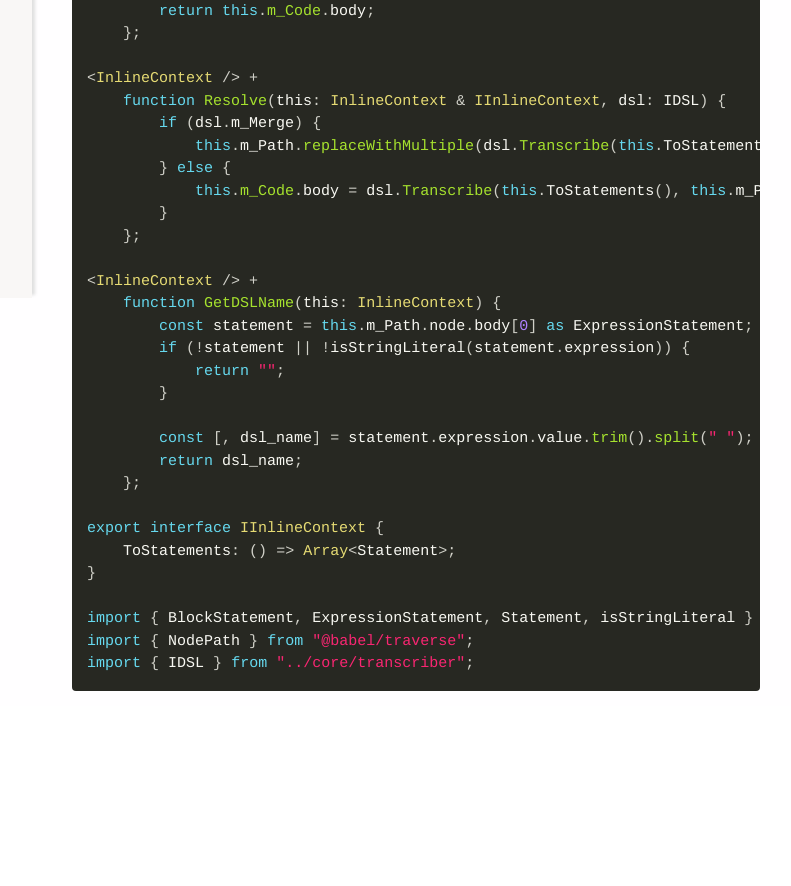
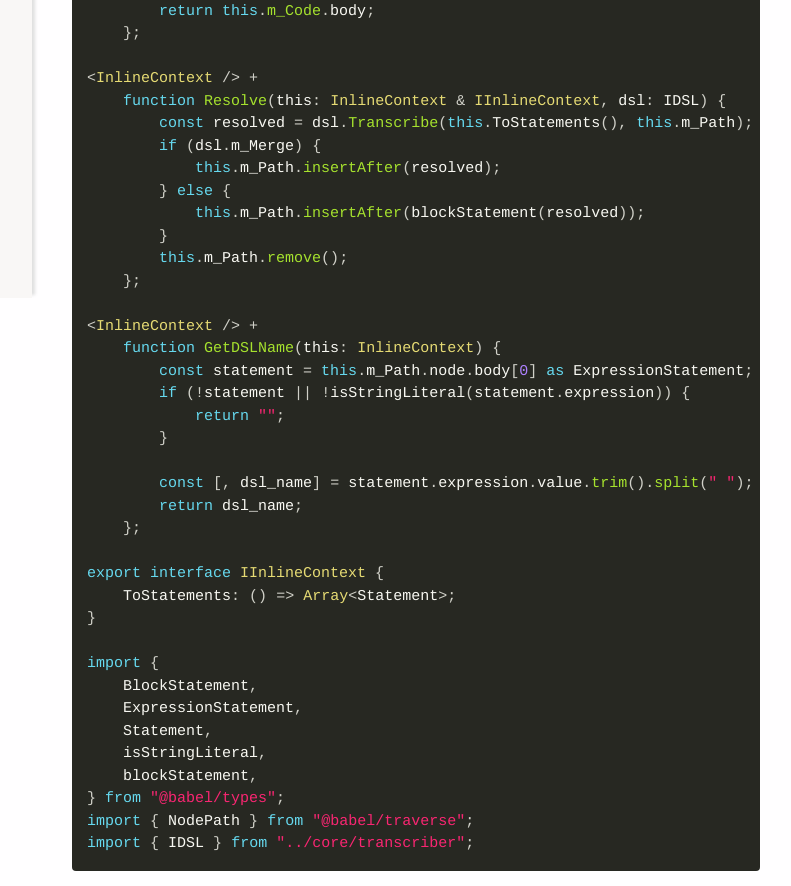
Before and after one commit to mistlog/typedraft, a plain HTML site: page src/code-object/inline-context.html in a window 1280 px wide. Shown: the part 502-1388 px from the top of the page, without its empty margins (224-1015 px from the left). Before the commit the page ends 1208 px from the top, so only its background shows below. Drawn offline with nearby package versions, Linux system fonts and the light colour scheme.

Commit message:
Deploying to gh-pages from  @ a8e036e151801821c09e5d613e9866cc952b72c1 🚀

```diff
--- a/src/code-object/inline-context.html
+++ b/src/code-object/inline-context.html
@@ -118,19 +118,19 @@
 
     <div class="contentarea">
         <pre class="syntaxhighlight"><code><span class="keyword">export</span> <span class="keyword">class</span> <span id="0" class="typename" data-toggle="tooltip" data-title="InlineContext">InlineContext</span> <span class="punctuation">{</span>
-    <span id="28" data-toggle="tooltip" data-title="NodePath&lt;BlockStatement&gt;">m_Path</span><span class="punctuation">:</span> <a href="inline-context.html#1307"><span data-toggle="tooltip" data-title="NodePath&lt;T&gt;">NodePath</span></a><span class="punctuation">&lt;</span><a href="inline-context.html#1211"><span data-toggle="tooltip" data-title="BlockStatement">BlockStatement</span></a><span class="punctuation">&gt;</span><span class="punctuation">;</span>
+    <span id="28" data-toggle="tooltip" data-title="NodePath&lt;BlockStatement&gt;">m_Path</span><span class="punctuation">:</span> <a href="inline-context.html#1383"><span data-toggle="tooltip" data-title="NodePath&lt;T&gt;">NodePath</span></a><span class="punctuation">&lt;</span><a href="inline-context.html#1250"><span data-toggle="tooltip" data-title="BlockStatement">BlockStatement</span></a><span class="punctuation">&gt;</span><span class="punctuation">;</span>
 
     <span class="keyword">get</span> <span id="66" class="member" data-toggle="tooltip" data-title="symbol">m_ID</span><span class="punctuation">(</span><span class="punctuation">)</span> <span class="punctuation">{</span>
         <span class="keyword">return</span> <span class="typename" data-toggle="tooltip" data-title="SymbolConstructor">Symbol</span><span class="punctuation">(</span><span class="punctuation">)</span><span class="punctuation">;</span>
     <span class="punctuation">}</span>
 
     <span class="keyword">get</span> <span id="115" class="member" data-toggle="tooltip" data-title="BlockStatement">m_Code</span><span class="punctuation">(</span><span class="punctuation">)</span> <span class="punctuation">{</span>
-        <span class="keyword">return</span> <span class="keyword">this</span><span class="punctuation">.</span><a href="inline-context.html#28"><span data-toggle="tooltip" data-title="NodePath&lt;BlockStatement&gt;">m_Path</span></a><span class="punctuation">.</span><span data-toggle="tooltip" data-title="BlockStatement">node</span> <span class="keyword">as</span> <a href="inline-context.html#1211"><span data-toggle="tooltip" data-title="BlockStatement">BlockStatement</span></a><span class="punctuation">;</span>
+        <span class="keyword">return</span> <span class="keyword">this</span><span class="punctuation">.</span><a href="inline-context.html#28"><span data-toggle="tooltip" data-title="NodePath&lt;BlockStatement&gt;">m_Path</span></a><span class="punctuation">.</span><span data-toggle="tooltip" data-title="BlockStatement">node</span> <span class="keyword">as</span> <a href="inline-context.html#1250"><span data-toggle="tooltip" data-title="BlockStatement">BlockStatement</span></a><span class="punctuation">;</span>
     <span class="punctuation">}</span>
 <span class="punctuation">}</span>
 
 <span class="punctuation">&lt;</span><a href="inline-context.html#0"><span class="typename" data-toggle="tooltip" data-title="typeof InlineContext">InlineContext</span></a> <span class="punctuation">/</span><span class="punctuation">&gt;</span> <span class="punctuation">+</span>
-    <span class="keyword">function</span> <span id="215" class="member" data-toggle="tooltip" data-title="(this: InlineContext, path: NodePath&lt;BlockStatement&gt;) =&gt; void">constructor</span><span class="punctuation">(</span><span id="241" data-toggle="tooltip" data-title="InlineContext">this</span><span class="punctuation">:</span> <a href="inline-context.html#0"><span class="typename" data-toggle="tooltip" data-title="InlineContext">InlineContext</span></a><span class="punctuation">,</span> <span id="261" data-toggle="tooltip" data-title="NodePath&lt;BlockStatement&gt;">path</span><span class="punctuation">:</span> <a href="inline-context.html#1307"><span data-toggle="tooltip" data-title="NodePath&lt;T&gt;">NodePath</span></a><span class="punctuation">&lt;</span><a href="inline-context.html#1211"><span data-toggle="tooltip" data-title="BlockStatement">BlockStatement</span></a><span class="punctuation">&gt;</span><span class="punctuation">)</span> <span class="punctuation">{</span>
+    <span class="keyword">function</span> <span id="215" class="member" data-toggle="tooltip" data-title="(this: InlineContext, path: NodePath&lt;BlockStatement&gt;) =&gt; void">constructor</span><span class="punctuation">(</span><span id="241" data-toggle="tooltip" data-title="InlineContext">this</span><span class="punctuation">:</span> <a href="inline-context.html#0"><span class="typename" data-toggle="tooltip" data-title="InlineContext">InlineContext</span></a><span class="punctuation">,</span> <span id="261" data-toggle="tooltip" data-title="NodePath&lt;BlockStatement&gt;">path</span><span class="punctuation">:</span> <a href="inline-context.html#1383"><span data-toggle="tooltip" data-title="NodePath&lt;T&gt;">NodePath</span></a><span class="punctuation">&lt;</span><a href="inline-context.html#1250"><span data-toggle="tooltip" data-title="BlockStatement">BlockStatement</span></a><span class="punctuation">&gt;</span><span class="punctuation">)</span> <span class="punctuation">{</span>
         <span class="keyword">this</span><span class="punctuation">.</span><a href="inline-context.html#28"><span data-toggle="tooltip" data-title="NodePath&lt;BlockStatement&gt;">m_Path</span></a> <span class="punctuation">=</span> <a href="inline-context.html#261"><span data-toggle="tooltip" data-title="NodePath&lt;BlockStatement&gt;">path</span></a><span class="punctuation">;</span>
     <span class="punctuation">}</span><span class="punctuation">;</span>
 
@@ -140,32 +140,40 @@
     <span class="punctuation">}</span><span class="punctuation">;</span>
 
 <span class="punctuation">&lt;</span><a href="inline-context.html#0"><span class="typename" data-toggle="tooltip" data-title="typeof InlineContext">InlineContext</span></a> <span class="punctuation">/</span><span class="punctuation">&gt;</span> <span class="punctuation">+</span>
-    <span class="keyword">function</span> <span id="461" class="member" data-toggle="tooltip" data-title="(this: InlineContext &amp; IInlineContext, dsl: IDSL) =&gt; void">Resolve</span><span class="punctuation">(</span><span id="483" data-toggle="tooltip" data-title="InlineContext &amp; IInlineContext">this</span><span class="punctuation">:</span> <a href="inline-context.html#0"><span class="typename" data-toggle="tooltip" data-title="InlineContext">InlineContext</span></a> <span class="punctuation">&amp;</span> <a href="inline-context.html#1122"><span class="typename" data-toggle="tooltip" data-title="IInlineContext">IInlineContext</span></a><span class="punctuation">,</span> <span id="520" data-toggle="tooltip" data-title="IDSL">dsl</span><span class="punctuation">:</span> <a href="inline-context.html#1351"><span data-toggle="tooltip" data-title="IDSL">IDSL</span></a><span class="punctuation">)</span> <span class="punctuation">{</span>
+    <span class="keyword">function</span> <span id="461" class="member" data-toggle="tooltip" data-title="(this: InlineContext &amp; IInlineContext, dsl: IDSL) =&gt; void">Resolve</span><span class="punctuation">(</span><span id="483" data-toggle="tooltip" data-title="InlineContext &amp; IInlineContext">this</span><span class="punctuation">:</span> <a href="inline-context.html#0"><span class="typename" data-toggle="tooltip" data-title="InlineContext">InlineContext</span></a> <span class="punctuation">&amp;</span> <a href="inline-context.html#1161"><span class="typename" data-toggle="tooltip" data-title="IInlineContext">IInlineContext</span></a><span class="punctuation">,</span> <span id="520" data-toggle="tooltip" data-title="IDSL">dsl</span><span class="punctuation">:</span> <a href="inline-context.html#1427"><span data-toggle="tooltip" data-title="IDSL">IDSL</span></a><span class="punctuation">)</span> <span class="punctuation">{</span>
+        <span class="keyword">const</span> <span id="547" data-toggle="tooltip" data-title="Statement[]">resolved</span> <span class="punctuation">=</span> <a href="inline-context.html#520"><span data-toggle="tooltip" data-title="IDSL">dsl</span></a><span class="punctuation">.</span><a href="../core/transcriber.html#2983"><span class="member" data-toggle="tooltip" data-title="(block: Statement[], path?: NodePath&lt;FunctionDeclaration&gt; | NodePath&lt;BlockStatement&gt;) =&gt; Statement[]">Transcribe</span></a><span class="punctuation">(</span><span class="keyword">this</span><span class="punctuation">.</span><a href="inline-context.html#1196"><span data-toggle="tooltip" data-title="() =&gt; Statement[]">ToStatements</span></a><span class="punctuation">(</span><span class="punctuation">)</span><span class="punctuation">,</span> <span class="keyword">this</span><span class="punctuation">.</span><a href="inline-context.html#28"><span data-toggle="tooltip" data-title="NodePath&lt;BlockStatement&gt;">m_Path</span></a><span class="punctuation">)</span><span class="punctuation">;</span>
         <span class="keyword">if</span> <span class="punctuation">(</span><a href="inline-context.html#520"><span data-toggle="tooltip" data-title="IDSL">dsl</span></a><span class="punctuation">.</span><a href="../core/transcriber.html#3129"><span data-toggle="tooltip" data-title="boolean">m_Merge</span></a><span class="punctuation">)</span> <span class="punctuation">{</span>
-            <span class="keyword">this</span><span class="punctuation">.</span><a href="inline-context.html#28"><span data-toggle="tooltip" data-title="NodePath&lt;BlockStatement&gt;">m_Path</span></a><span class="punctuation">.</span><span class="member" data-toggle="tooltip" data-title="&lt;Nodes extends Node[]&gt;(nodes: Nodes) =&gt; NodePaths&lt;Nodes&gt;">replaceWithMultiple</span><span class="punctuation">(</span><a href="inline-context.html#520"><span data-toggle="tooltip" data-title="IDSL">dsl</span></a><span class="punctuation">.</span><a href="../core/transcriber.html#2983"><span class="member" data-toggle="tooltip" data-title="(block: Statement[], path?: NodePath&lt;FunctionDeclaration&gt; | NodePath&lt;BlockStatement&gt;) =&gt; Statement[]">Transcribe</span></a><span class="punctuation">(</span><span class="keyword">this</span><span class="punctuation">.</span><a href="inline-context.html#1157"><span data-toggle="tooltip" data-title="() =&gt; Statement[]">ToStatements</span></a><span class="punctuation">(</span><span class="punctuation">)</span><span class="punctuation">,</span> <span class="keyword">this</span><span class="punctuation">.</span><a href="inline-context.html#28"><span data-toggle="tooltip" data-title="NodePath&lt;BlockStatement&gt;">m_Path</span></a><span class="punctuation">)</span><span class="punctuation">)</span><span class="punctuation">;</span>
+            <span class="keyword">this</span><span class="punctuation">.</span><a href="inline-context.html#28"><span data-toggle="tooltip" data-title="NodePath&lt;BlockStatement&gt;">m_Path</span></a><span class="punctuation">.</span><span class="member" data-toggle="tooltip" data-title="&lt;Nodes extends BlockStatement | BreakStatement | ContinueStatement | DebuggerStatement | DoWhileStatement | ... 232 more ... | Node[]&gt;(nodes: Nodes) =&gt; NodePaths&lt;...&gt;">insertAfter</span><span class="punctuation">(</span><a href="inline-context.html#547"><span data-toggle="tooltip" data-title="Statement[]">resolved</span></a><span class="punctuation">)</span><span class="punctuation">;</span>
         <span class="punctuation">}</span> <span class="keyword">else</span> <span class="punctuation">{</span>
-            <span class="keyword">this</span><span class="punctuation">.</span><a href="inline-context.html#115"><span class="member" data-toggle="tooltip" data-title="BlockStatement">m_Code</span></a><span class="punctuation">.</span><span data-toggle="tooltip" data-title="Statement[]">body</span> <span class="punctuation">=</span> <a href="inline-context.html#520"><span data-toggle="tooltip" data-title="IDSL">dsl</span></a><span class="punctuation">.</span><a href="../core/transcriber.html#2983"><span class="member" data-toggle="tooltip" data-title="(block: Statement[], path?: NodePath&lt;FunctionDeclaration&gt; | NodePath&lt;BlockStatement&gt;) =&gt; Statement[]">Transcribe</span></a><span class="punctuation">(</span><span class="keyword">this</span><span class="punctuation">.</span><a href="inline-context.html#1157"><span data-toggle="tooltip" data-title="() =&gt; Statement[]">ToStatements</span></a><span class="punctuation">(</span><span class="punctuation">)</span><span class="punctuation">,</span> <span class="keyword">this</span><span class="punctuation">.</span><a href="inline-context.html#28"><span data-toggle="tooltip" data-title="NodePath&lt;BlockStatement&gt;">m_Path</span></a><span class="punctuation">)</span><span class="punctuation">;</span>
+            <span class="keyword">this</span><span class="punctuation">.</span><a href="inline-context.html#28"><span data-toggle="tooltip" data-title="NodePath&lt;BlockStatement&gt;">m_Path</span></a><span class="punctuation">.</span><span class="member" data-toggle="tooltip" data-title="&lt;Nodes extends BlockStatement | BreakStatement | ContinueStatement | DebuggerStatement | DoWhileStatement | ... 232 more ... | Node[]&gt;(nodes: Nodes) =&gt; NodePaths&lt;...&gt;">insertAfter</span><span class="punctuation">(</span><a href="inline-context.html#1331"><span data-toggle="tooltip" data-title="(body: Statement[], directives?: Directive[]) =&gt; BlockStatement">blockStatement</span></a><span class="punctuation">(</span><a href="inline-context.html#547"><span data-toggle="tooltip" data-title="Statement[]">resolved</span></a><span class="punctuation">)</span><span class="punctuation">)</span><span class="punctuation">;</span>
         <span class="punctuation">}</span>
+        <span class="keyword">this</span><span class="punctuation">.</span><a href="inline-context.html#28"><span data-toggle="tooltip" data-title="NodePath&lt;BlockStatement&gt;">m_Path</span></a><span class="punctuation">.</span><span class="member" data-toggle="tooltip" data-title="() =&gt; void">remove</span><span class="punctuation">(</span><span class="punctuation">)</span><span class="punctuation">;</span>
     <span class="punctuation">}</span><span class="punctuation">;</span>
 
 <span class="punctuation">&lt;</span><a href="inline-context.html#0"><span class="typename" data-toggle="tooltip" data-title="typeof InlineContext">InlineContext</span></a> <span class="punctuation">/</span><span class="punctuation">&gt;</span> <span class="punctuation">+</span>
-    <span class="keyword">function</span> <span id="791" class="member" data-toggle="tooltip" data-title="(this: InlineContext) =&gt; string">GetDSLName</span><span class="punctuation">(</span><span id="816" data-toggle="tooltip" data-title="InlineContext">this</span><span class="punctuation">:</span> <a href="inline-context.html#0"><span class="typename" data-toggle="tooltip" data-title="InlineContext">InlineContext</span></a><span class="punctuation">)</span> <span class="punctuation">{</span>
-        <span class="keyword">const</span> <span id="852" data-toggle="tooltip" data-title="ExpressionStatement">statement</span> <span class="punctuation">=</span> <span class="keyword">this</span><span class="punctuation">.</span><a href="inline-context.html#28"><span data-toggle="tooltip" data-title="NodePath&lt;BlockStatement&gt;">m_Path</span></a><span class="punctuation">.</span><span data-toggle="tooltip" data-title="BlockStatement">node</span><span class="punctuation">.</span><span data-toggle="tooltip" data-title="Statement[]">body</span><span class="punctuation">[</span><span class="number">0</span><span class="punctuation">]</span> <span class="keyword">as</span> <a href="inline-context.html#1227"><span data-toggle="tooltip" data-title="ExpressionStatement">ExpressionStatement</span></a><span class="punctuation">;</span>
-        <span class="keyword">if</span> <span class="punctuation">(</span><span class="punctuation">!</span><a href="inline-context.html#852"><span data-toggle="tooltip" data-title="ExpressionStatement">statement</span></a> <span class="punctuation">||</span> <span class="punctuation">!</span><a href="inline-context.html#1259"><span data-toggle="tooltip" data-title="(node: object, opts?: object) =&gt; node is StringLiteral">isStringLiteral</span></a><span class="punctuation">(</span><a href="inline-context.html#852"><span data-toggle="tooltip" data-title="ExpressionStatement">statement</span></a><span class="punctuation">.</span><span data-toggle="tooltip" data-title="Expression">expression</span><span class="punctuation">)</span><span class="punctuation">)</span> <span class="punctuation">{</span>
+    <span class="keyword">function</span> <span id="830" class="member" data-toggle="tooltip" data-title="(this: InlineContext) =&gt; string">GetDSLName</span><span class="punctuation">(</span><span id="855" data-toggle="tooltip" data-title="InlineContext">this</span><span class="punctuation">:</span> <a href="inline-context.html#0"><span class="typename" data-toggle="tooltip" data-title="InlineContext">InlineContext</span></a><span class="punctuation">)</span> <span class="punctuation">{</span>
+        <span class="keyword">const</span> <span id="891" data-toggle="tooltip" data-title="ExpressionStatement">statement</span> <span class="punctuation">=</span> <span class="keyword">this</span><span class="punctuation">.</span><a href="inline-context.html#28"><span data-toggle="tooltip" data-title="NodePath&lt;BlockStatement&gt;">m_Path</span></a><span class="punctuation">.</span><span data-toggle="tooltip" data-title="BlockStatement">node</span><span class="punctuation">.</span><span data-toggle="tooltip" data-title="Statement[]">body</span><span class="punctuation">[</span><span class="number">0</span><span class="punctuation">]</span> <span class="keyword">as</span> <a href="inline-context.html#1270"><span data-toggle="tooltip" data-title="ExpressionStatement">ExpressionStatement</span></a><span class="punctuation">;</span>
+        <span class="keyword">if</span> <span class="punctuation">(</span><span class="punctuation">!</span><a href="inline-context.html#891"><span data-toggle="tooltip" data-title="ExpressionStatement">statement</span></a> <span class="punctuation">||</span> <span class="punctuation">!</span><a href="inline-context.html#1310"><span data-toggle="tooltip" data-title="(node: object, opts?: object) =&gt; node is StringLiteral">isStringLiteral</span></a><span class="punctuation">(</span><a href="inline-context.html#891"><span data-toggle="tooltip" data-title="ExpressionStatement">statement</span></a><span class="punctuation">.</span><span data-toggle="tooltip" data-title="Expression">expression</span><span class="punctuation">)</span><span class="punctuation">)</span> <span class="punctuation">{</span>
             <span class="keyword">return</span> <span class="string">&quot;&quot;</span><span class="punctuation">;</span>
         <span class="punctuation">}</span>
 
-        <span class="keyword">const</span> <span class="punctuation">[</span><span class="punctuation">,</span> <span id="1032" data-toggle="tooltip" data-title="string">dsl_name</span><span class="punctuation">]</span> <span class="punctuation">=</span> <a href="inline-context.html#852"><span data-toggle="tooltip" data-title="ExpressionStatement">statement</span></a><span class="punctuation">.</span><span data-toggle="tooltip" data-title="StringLiteral">expression</span><span class="punctuation">.</span><span data-toggle="tooltip" data-title="string">value</span><span class="punctuation">.</span><span class="member" data-toggle="tooltip" data-title="() =&gt; string">trim</span><span class="punctuation">(</span><span class="punctuation">)</span><span class="punctuation">.</span><span class="member" data-toggle="tooltip" data-title="{ (separator: string | RegExp, limit?: number): string[]; (splitter: { [Symbol.split](string: string, limit?: number): string[]; }, limit?: number): string[]; }">split</span><span class="punctuation">(</span><span class="string">&quot; &quot;</span><span class="punctuation">)</span><span class="punctuation">;</span>
-        <span class="keyword">return</span> <a href="inline-context.html#1032"><span data-toggle="tooltip" data-title="string">dsl_name</span></a><span class="punctuation">;</span>
+        <span class="keyword">const</span> <span class="punctuation">[</span><span class="punctuation">,</span> <span id="1071" data-toggle="tooltip" data-title="string">dsl_name</span><span class="punctuation">]</span> <span class="punctuation">=</span> <a href="inline-context.html#891"><span data-toggle="tooltip" data-title="ExpressionStatement">statement</span></a><span class="punctuation">.</span><span data-toggle="tooltip" data-title="StringLiteral">expression</span><span class="punctuation">.</span><span data-toggle="tooltip" data-title="string">value</span><span class="punctuation">.</span><span class="member" data-toggle="tooltip" data-title="() =&gt; string">trim</span><span class="punctuation">(</span><span class="punctuation">)</span><span class="punctuation">.</span><span class="member" data-toggle="tooltip" data-title="{ (separator: string | RegExp, limit?: number): string[]; (splitter: { [Symbol.split](string: string, limit?: number): string[]; }, limit?: number): string[]; }">split</span><span class="punctuation">(</span><span class="string">&quot; &quot;</span><span class="punctuation">)</span><span class="punctuation">;</span>
+        <span class="keyword">return</span> <a href="inline-context.html#1071"><span data-toggle="tooltip" data-title="string">dsl_name</span></a><span class="punctuation">;</span>
     <span class="punctuation">}</span><span class="punctuation">;</span>
 
-<span class="keyword">export</span> <span class="keyword">interface</span> <span id="1122" class="typename" data-toggle="tooltip" data-title="IInlineContext">IInlineContext</span> <span class="punctuation">{</span>
-    <span id="1157" data-toggle="tooltip" data-title="() =&gt; Statement[]">ToStatements</span><span class="punctuation">:</span> <span class="punctuation">(</span><span class="punctuation">)</span> <span class="punctuation">=&gt;</span> <span class="typename" data-toggle="tooltip" data-title="T[]">Array</span><span class="punctuation">&lt;</span><a href="inline-context.html#1248"><span data-toggle="tooltip" data-title="Statement">Statement</span></a><span class="punctuation">&gt;</span><span class="punctuation">;</span>
+<span class="keyword">export</span> <span class="keyword">interface</span> <span id="1161" class="typename" data-toggle="tooltip" data-title="IInlineContext">IInlineContext</span> <span class="punctuation">{</span>
+    <span id="1196" data-toggle="tooltip" data-title="() =&gt; Statement[]">ToStatements</span><span class="punctuation">:</span> <span class="punctuation">(</span><span class="punctuation">)</span> <span class="punctuation">=&gt;</span> <span class="typename" data-toggle="tooltip" data-title="T[]">Array</span><span class="punctuation">&lt;</span><a href="inline-context.html#1295"><span data-toggle="tooltip" data-title="Statement">Statement</span></a><span class="punctuation">&gt;</span><span class="punctuation">;</span>
 <span class="punctuation">}</span>
 
-<span class="keyword">import</span> <span class="punctuation">{</span> <span id="1211" data-toggle="tooltip" data-title="any">BlockStatement</span><span class="punctuation">,</span> <span id="1227" data-toggle="tooltip" data-title="any">ExpressionStatement</span><span class="punctuation">,</span> <span id="1248" data-toggle="tooltip" data-title="any">Statement</span><span class="punctuation">,</span> <span id="1259" data-toggle="tooltip" data-title="(node: object, opts?: object) =&gt; node is StringLiteral">isStringLiteral</span> <span class="punctuation">}</span> <span class="keyword">from</span> <span class="string">&quot;@babel/types&quot;</span><span class="punctuation">;</span>
-<span class="keyword">import</span> <span class="punctuation">{</span> <span id="1307" data-toggle="tooltip" data-title="typeof NodePath">NodePath</span> <span class="punctuation">}</span> <span class="keyword">from</span> <span class="string">&quot;@babel/traverse&quot;</span><span class="punctuation">;</span>
-<span class="keyword">import</span> <span class="punctuation">{</span> <span id="1351" data-toggle="tooltip" data-title="any">IDSL</span> <span class="punctuation">}</span> <span class="keyword">from</span> <span class="string">&quot;../core/transcriber&quot;</span><span class="punctuation">;</span>
+<span class="keyword">import</span> <span class="punctuation">{</span>
+    <span id="1250" data-toggle="tooltip" data-title="any">BlockStatement</span><span class="punctuation">,</span>
+    <span id="1270" data-toggle="tooltip" data-title="any">ExpressionStatement</span><span class="punctuation">,</span>
+    <span id="1295" data-toggle="tooltip" data-title="any">Statement</span><span class="punctuation">,</span>
+    <span id="1310" data-toggle="tooltip" data-title="(node: object, opts?: object) =&gt; node is StringLiteral">isStringLiteral</span><span class="punctuation">,</span>
+    <span id="1331" data-toggle="tooltip" data-title="(body: Statement[], directives?: Directive[]) =&gt; BlockStatement">blockStatement</span><span class="punctuation">,</span>
+<span class="punctuation">}</span> <span class="keyword">from</span> <span class="string">&quot;@babel/types&quot;</span><span class="punctuation">;</span>
+<span class="keyword">import</span> <span class="punctuation">{</span> <span id="1383" data-toggle="tooltip" data-title="typeof NodePath">NodePath</span> <span class="punctuation">}</span> <span class="keyword">from</span> <span class="string">&quot;@babel/traverse&quot;</span><span class="punctuation">;</span>
+<span class="keyword">import</span> <span class="punctuation">{</span> <span id="1427" data-toggle="tooltip" data-title="any">IDSL</span> <span class="punctuation">}</span> <span class="keyword">from</span> <span class="string">&quot;../core/transcriber&quot;</span><span class="punctuation">;</span>
 </code></pre>
 
 
```
